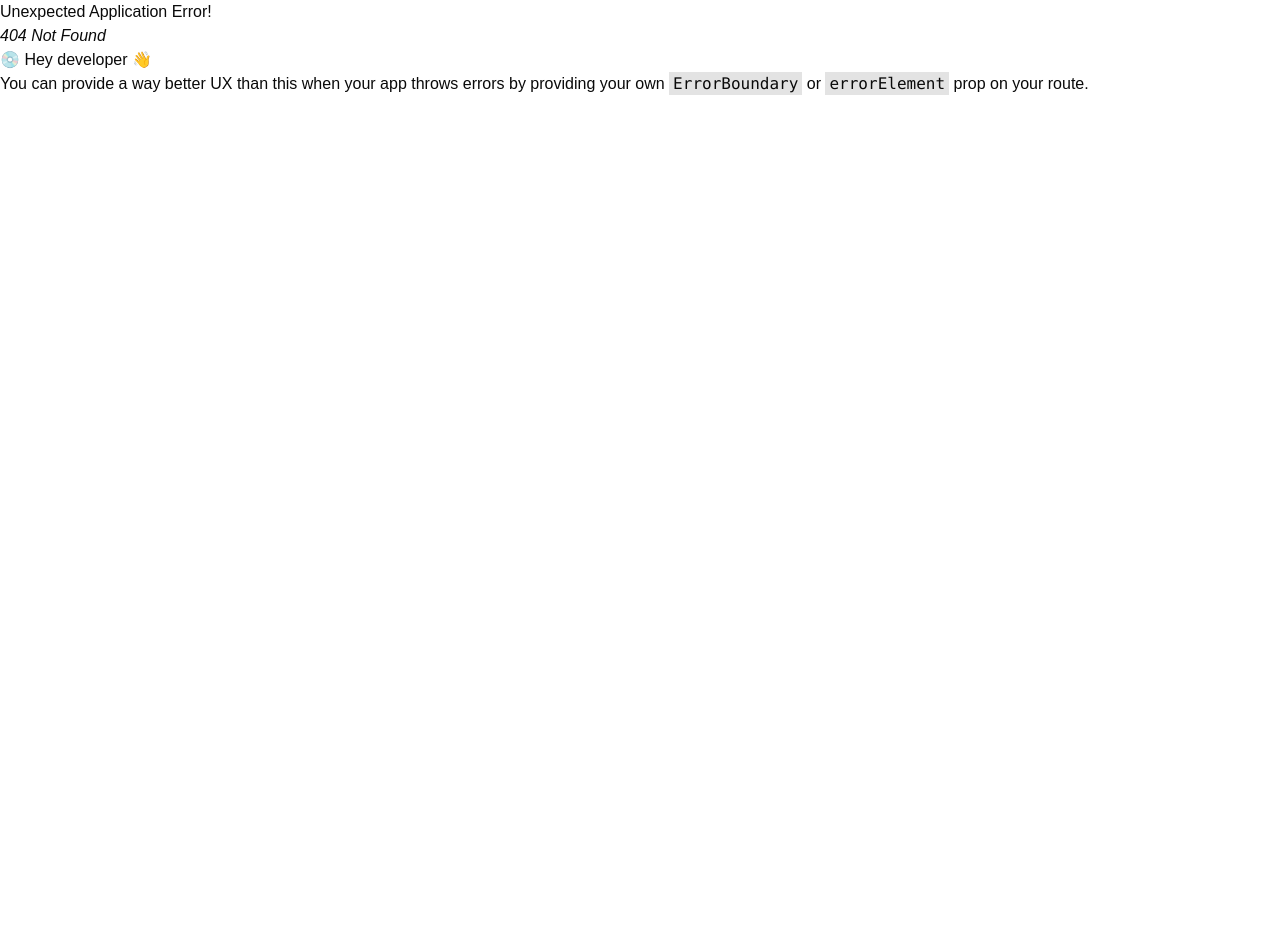
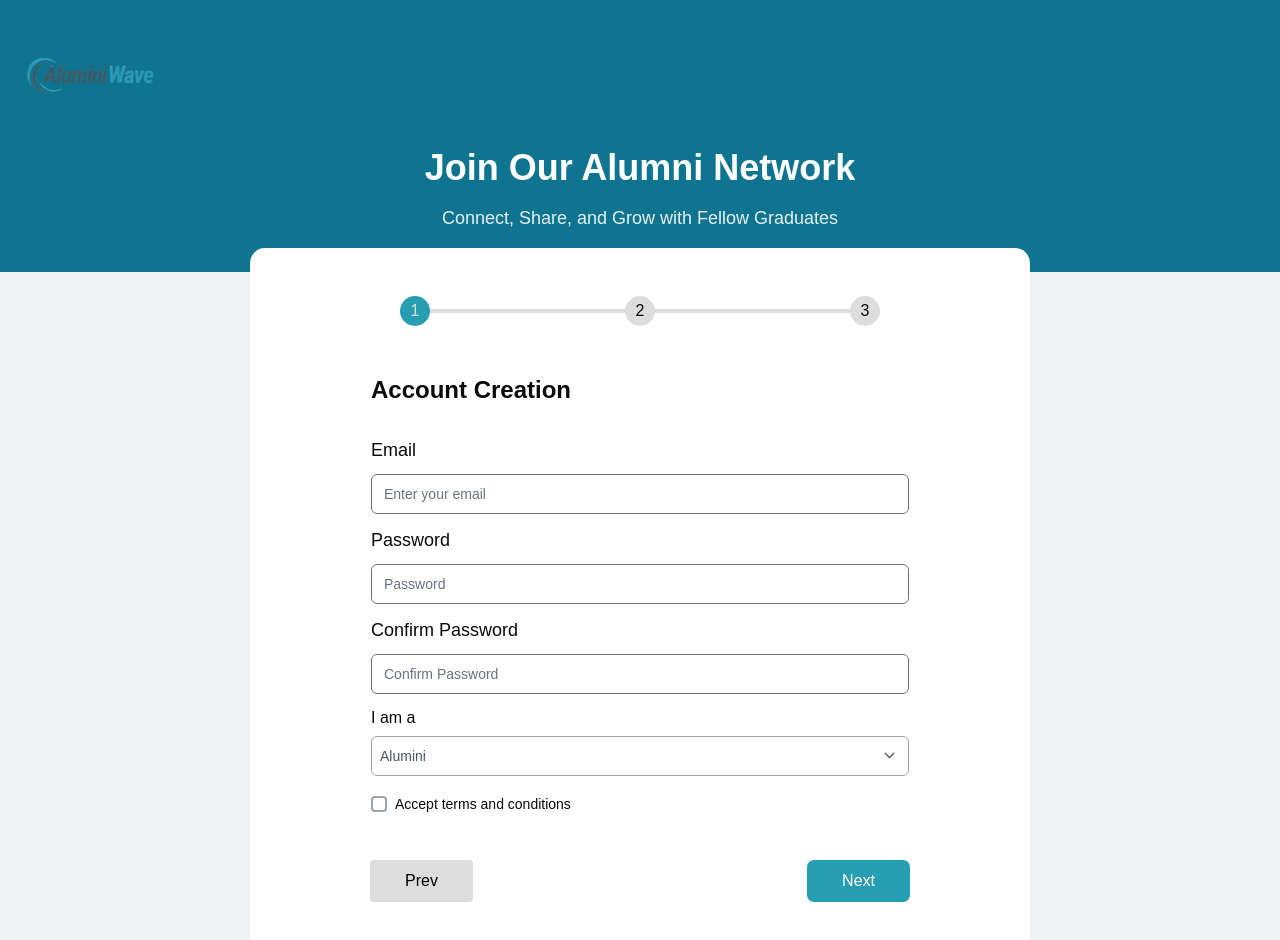
Before and after one commit to ShehaanN/AluminiWave, a React (Vite) app: page /register in a window 1280 px wide. Before the commit this address had no page. Shown: the top 940 px of the page. Before the commit the page ends 800 px from the top, so only its background shows below. Built offline with nearby package versions, Linux system fonts and the light colour scheme; a web font is replaced by a local one.

Commit message:
Update routings

```diff
--- a/package.json
+++ b/package.json
@@ -11,6 +11,7 @@
   },
   "dependencies": {
     "@radix-ui/react-avatar": "^1.1.7",
+    "@radix-ui/react-checkbox": "^1.2.3",
     "@radix-ui/react-dialog": "^1.1.11",
     "@radix-ui/react-dropdown-menu": "^2.1.12",
     "@radix-ui/react-label": "^2.1.4",
--- a/src/components/Events/Events.jsx
+++ b/src/components/Events/Events.jsx
@@ -7,7 +7,7 @@ const Events = () => {
   return (
     <div class="min-h-screen flex">
       <Sidebar type="Alumini" />
-      <main class="flex-1 md:ml-64 ml-0">
+      <main class="flex-1 md:ml-64 ml-0 px-8 py-4">
         <div class="p-6">
           <div class="flex justify-between items-center mb-6">
             <h1 class="text-2xl font-bold">Event Management</h1>
--- a/src/components/LandingPage/Navigation/Nav.jsx
+++ b/src/components/LandingPage/Navigation/Nav.jsx
@@ -1,6 +1,7 @@
 import React from "react";
 import "./Nav.css";
 import logo from "../../../assets/logo.png";
+import { Link } from "react-router-dom";
 
 function Nav() {
   return (
@@ -25,7 +26,9 @@ function Nav() {
         </div>
         <div className="loginButton">
           <div className="login">
-            <button>Sign Up</button>
+            <Link to="/register">
+              <button>Sign Up</button>
+            </Link>
           </div>
           <div className="login">
             <button>Login</button>
--- /dev/null
+++ b/src/components/ui/checkbox.jsx
@@ -0,0 +1,28 @@
+import * as React from "react"
+import * as CheckboxPrimitive from "@radix-ui/react-checkbox"
+import { CheckIcon } from "lucide-react"
+
+import { cn } from "@/lib/utils"
+
+function Checkbox({
+  className,
+  ...props
+}) {
+  return (
+    <CheckboxPrimitive.Root
+      data-slot="checkbox"
+      className={cn(
+        "peer border-input dark:bg-input/30 data-[state=checked]:bg-primary data-[state=checked]:text-primary-foreground dark:data-[state=checked]:bg-primary data-[state=checked]:border-primary focus-visible:border-ring focus-visible:ring-ring/50 aria-invalid:ring-destructive/20 dark:aria-invalid:ring-destructive/40 aria-invalid:border-destructive size-4 shrink-0 rounded-[4px] border shadow-xs transition-shadow outline-none focus-visible:ring-[3px] disabled:cursor-not-allowed disabled:opacity-50",
+        className
+      )}
+      {...props}>
+      <CheckboxPrimitive.Indicator
+        data-slot="checkbox-indicator"
+        className="flex items-center justify-center text-current transition-none">
+        <CheckIcon className="size-3.5" />
+      </CheckboxPrimitive.Indicator>
+    </CheckboxPrimitive.Root>
+  );
+}
+
+export { Checkbox }
--- a/src/index.css
+++ b/src/index.css
@@ -37,7 +37,6 @@
   --chart-4: oklch(0.828 0.189 84.429);
   --chart-5: oklch(0.769 0.188 70.08);
   --color-aluwave: #269eb2;
-  --aluwave: var(--aluwave);
 }
 
 .dark {
--- a/src/main.jsx
+++ b/src/main.jsx
@@ -16,6 +16,7 @@ import Events from "./components/Events/Events.jsx";
 import EventUnit from "./components/Events/EventUnit.jsx";
 import CreateEvent from "./components/Events/CreateEvent.jsx";
 import Mentorship from "./components/Mentorship/Mentorship.jsx";
+import Register from "./components/Register/Register.jsx";
 
 const router = createBrowserRouter([
   {
@@ -31,6 +32,10 @@ const router = createBrowserRouter([
   {
     path: "/login",
     element: <Login />,
+  },
+  {
+    path: "/register",
+    element: <Register />,
   },
   {
     path: "/signupStep2",
```
Also changed, not shown: 1 other file (tests, documents, lock files or other folders).
